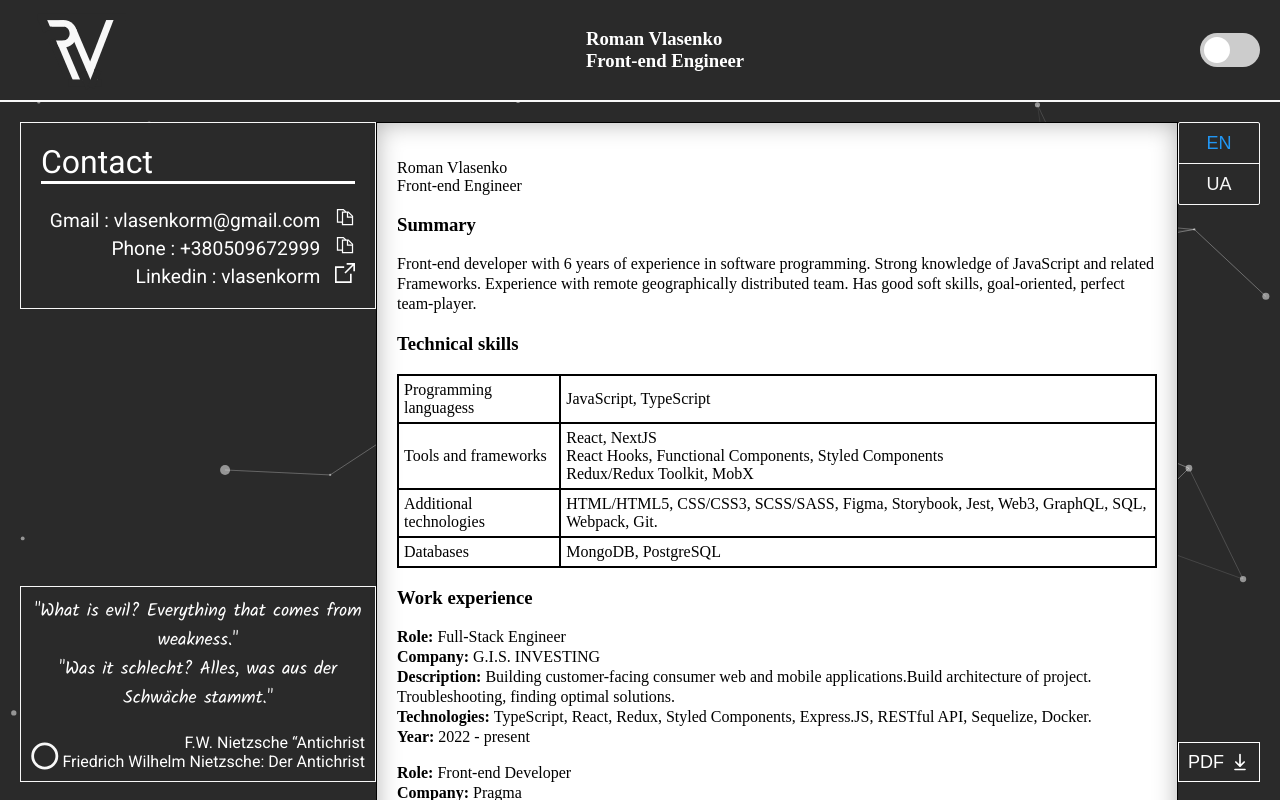
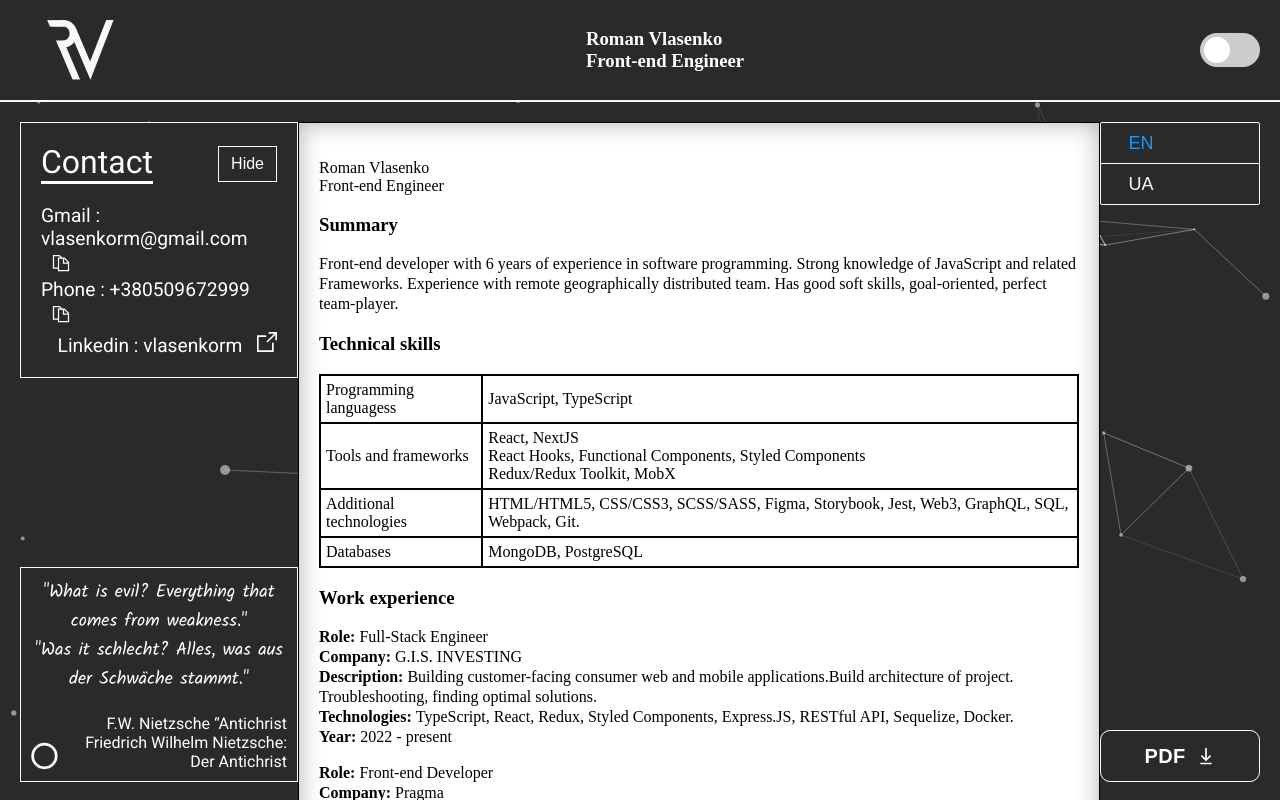
Before and after one commit to vlasenkorm/vlasenkorm.github.io, a React app: page / in a window 1280 px wide. Shown: the top 800 px of the page. Built offline with nearby package versions, Linux system fonts and the light colour scheme.

Commit message:
Update Contack and PDF

```diff
--- a/src/components/contact/index.tsx
+++ b/src/components/contact/index.tsx
@@ -3,25 +3,43 @@ import Copy from "../icons/copy";
 import Link from "../icons/link";
 import { useStore } from "@src/store";
 import { Colors } from "@src/design/colors";
+import { useState } from "react";
 
 const Contact: React.FC = () => {
 
   const theme = useStore((state) => state.theme)
+  const [isVisible, setIsVisible] = useState(true);
 
   return (
     <Wrapper $theme={theme}>
+      <TitleRow>
         <Title>Contact</Title>
+        <ToggleButton
+          type="button"
+          $theme={theme}
+          aria-expanded={isVisible}
+          onClick={() => setIsVisible((v) => !v)}
+        >
+          {isVisible ? "Hide" : "Show"}
+        </ToggleButton>
+      </TitleRow>
+
+      {isVisible && (
         <Contacts>
           <div>
-          Gmail : vlasenkorm@gmail.com <Copy text={"vlasenkorm@gmail.com"} color={theme ? Colors.Black : Colors.White}/>
+            Gmail : vlasenkorm@gmail.com{" "}
+            <Copy text={"vlasenkorm@gmail.com"} color={theme ? Colors.Black : Colors.White} />
           </div>
           <div>
-          Phone : +380509672999 <Copy text={"+380509672999"} color={theme ? Colors.Black : Colors.White} />
+            Phone : +380509672999{" "}
+            <Copy text={"+380509672999"} color={theme ? Colors.Black : Colors.White} />
           </div>
           <div>
-          Linkedin : vlasenkorm <Link link={"https://www.linkedin.com/in/vlasenkorm/"} color={theme ? Colors.Black : Colors.White} />
+            Linkedin : vlasenkorm{" "}
+            <Link link={"https://www.linkedin.com/in/vlasenkorm/"} color={theme ? Colors.Black : Colors.White} />
           </div>
         </Contacts>
+      )}
     </Wrapper>
   );
 };
@@ -42,6 +60,22 @@ const Title = styled.div`
   border-bottom: solid;
 `;
 
+const TitleRow = styled.div`
+  display: flex;
+  align-items: center;
+  justify-content: space-between;
+`;
+
+const ToggleButton = styled.button<{ $theme: boolean }>`
+  margin: 10px;
+  padding: 8px 12px;
+  font-size: 1rem;
+  cursor: pointer;
+  color: ${(props) => (props.$theme ? Colors.Black : Colors.White)};
+  background: ${(props) => (props.$theme ? Colors.BWhite : Colors.BBlack)};
+  border: solid 1px ${(props) => (props.$theme ? Colors.BBlack : Colors.BWhite)};
+`;
+
 const Contacts = styled.div`
   display: flex;
   flex-wrap: wrap;
--- a/src/components/downloadPDF/index.tsx
+++ b/src/components/downloadPDF/index.tsx
@@ -24,14 +24,30 @@ export default DownloadPDF;
 const StyleButton = styled.button<{ $theme: boolean }>`
   display: flex;
   cursor: pointer;
-  justify-content: space-around;
-  height: 40px;
+  justify-content: center;
+  align-items: center;
+  gap: 10px;
+  min-width: 160px;
+  height: 52px;
   align-items: center;
   border: 1px solid ${(props) => (props.$theme ? Colors.Black : Colors.White)};
+  border-radius: 10px;
   color: ${(props) => (props.$theme ? Colors.Black : Colors.White)};
   background-color: ${(props) => (props.$theme ? Colors.BWhite : Colors.BBlack)};
-  font-size: large;
+  font-size: 1.25rem;
+  font-weight: 700;
+  letter-spacing: 0.02em;
+  padding: 0 16px;
+  transition: transform 120ms ease, box-shadow 120ms ease, background-color 120ms ease;
   &:hover {
-    box-shadow: 0px 0px 25px ${(props) => (props.$theme ? Colors.Black : Colors.White)}44 inset;
+    box-shadow:
+      0px 0px 22px ${(props) => (props.$theme ? Colors.Black : Colors.White)}55 inset,
+      0px 0px 18px ${(props) => (props.$theme ? Colors.Black : Colors.White)}22;
+    transform: translateY(-1px);
+  }
+
+  &:focus-visible {
+    outline: 3px solid ${(props) => (props.$theme ? Colors.Black : Colors.White)};
+    outline-offset: 2px;
   }
 `;
```
Lines whose indentation alone changed are shown as unchanged.
